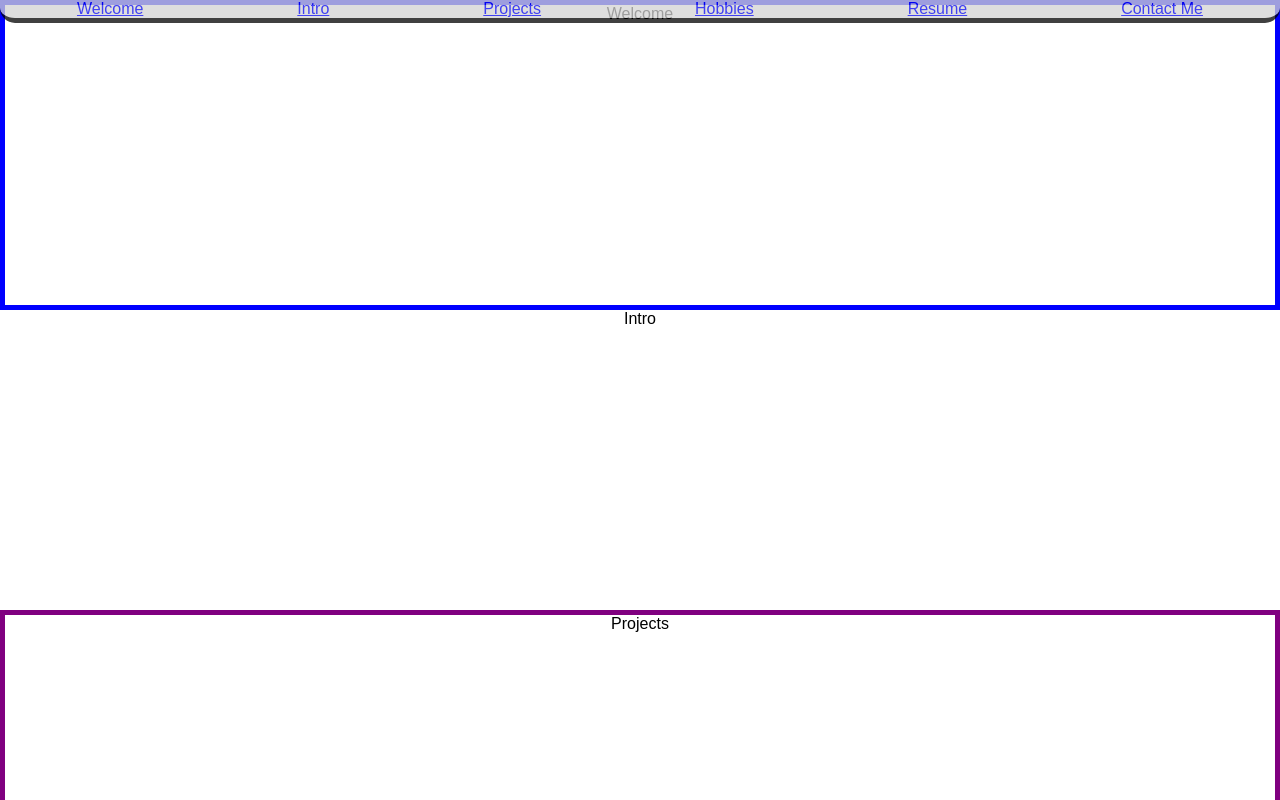
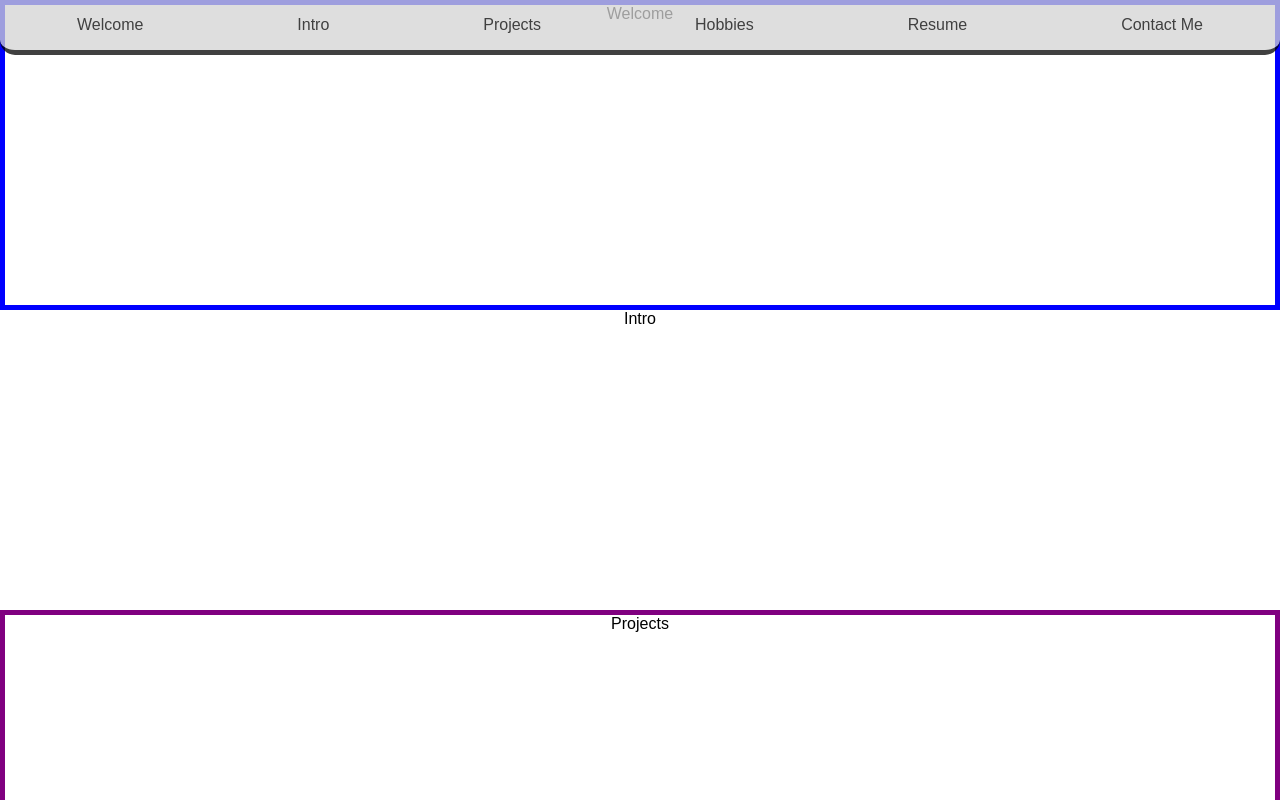
Before and after one commit to zachlipps/portfoliosite, a React (Create React App) app: page / in a window 1280 px wide. Shown: the top 800 px of the page. Built offline with nearby package versions, Linux system fonts and the light colour scheme.

Commit message:
implement scrolling and styled

```diff
--- a/package.json
+++ b/package.json
@@ -5,6 +5,7 @@
   "dependencies": {
     "eslint": "^4.8.0",
     "react": "^16.0.0",
+    "react-anchor-link-smooth-scroll": "^1.0.5",
     "react-dom": "^16.0.0",
     "react-responsive-carousel": "^3.1.27",
     "react-scripts": "1.0.14"
--- a/src/App.css
+++ b/src/App.css
@@ -1,5 +1,7 @@
 .App {
   text-align: center;
+  scroll-behavior: smooth;
+  overflow: auto;
 }
 
 .App-logo {
--- a/src/Components/Header.css
+++ b/src/Components/Header.css
@@ -11,8 +11,12 @@
   background-color: lightgray;
   height: auto;
   opacity: 0.75;
+  height: 50px;
+  align-items: center;
 }
 
 .topbar-container > * {
   cursor: pointer;
+  text-decoration: none;
+  color: black;
 }
--- a/src/Components/Header.js
+++ b/src/Components/Header.js
@@ -1,16 +1,17 @@
 import React, { Component } from 'react';
+import AnchorLink from 'react-anchor-link-smooth-scroll';
 import './Header.css';
 
 export default class Header extends Component {
   render() {
     return (
       <div className="topbar-container">
-        <a href="#welcome">Welcome</a>
-        <a href="#intro">Intro</a>
-        <a href="#projects">Projects</a>
-        <a href="#pobbies">Hobbies</a>
-        <a href="#resume">Resume</a>
-        <a href="#contact-me">Contact Me</a>
+        <AnchorLink href="#welcome">Welcome</AnchorLink>
+        <AnchorLink href="#intro">Intro</AnchorLink>
+        <AnchorLink href="#projects">Projects</AnchorLink>
+        <AnchorLink href="#hobbies">Hobbies</AnchorLink>
+        <AnchorLink href="#resume">Resume</AnchorLink>
+        <AnchorLink href="#contact-me">Contact Me</AnchorLink>
       </div>
     );
   }
```
Also changed, not shown: 2 other files (tests, documents, lock files or other folders).
